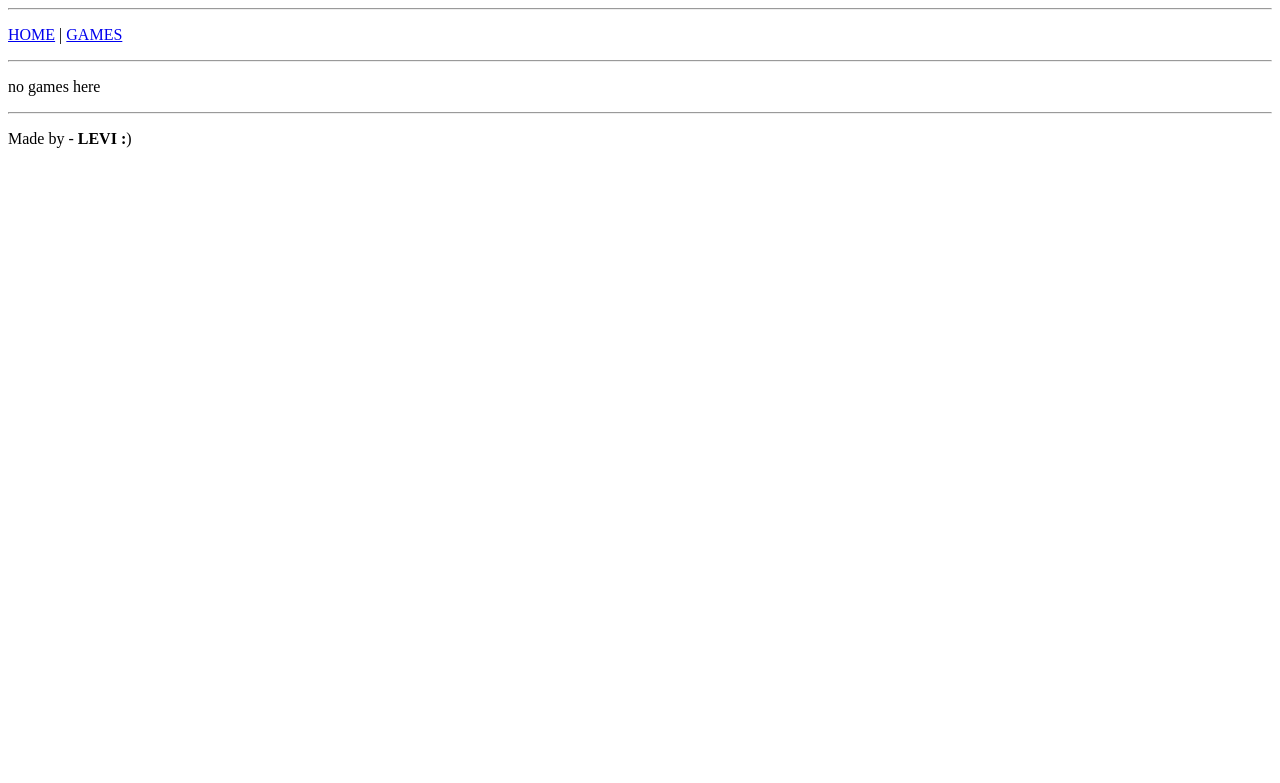
After one commit to LeviDonald/GameMatch, a Flask app: page /games in a window 1280 px wide. The commit adds this page. Shown: the top 783 px of the page. Run offline with Flask 3, Linux system fonts and the light colour scheme.

Commit message:
Improved template inheritance

```diff
--- a/app.py
+++ b/app.py
@@ -5,6 +5,8 @@ app = Flask(__name__)
 
 DATABASE = "gamematch.db"
 HOME = "home.html"
+GAMES = "games.html"
+
 
 def connect_database_id(statement, id):
     conn = sqlite3.connect(DATABASE)
@@ -29,5 +31,10 @@ def home():
     return render_template(HOME)
 
 
+@app.route("/games")
+def games():
+    return render_template(GAMES)
+
+
 if __name__ == "__main__":
     app.run(debug=True)
--- /dev/null
+++ b/templates/footer.html
@@ -0,0 +1,11 @@
+<html lang="en">
+<head>
+    <meta charset="UTF-8">
+    <meta name="viewport" content="width=device-width, initial-scale=1.0">
+    <title>Document</title>
+</head>
+<body>
+    <hr>
+    <p>Made by - <b>LEVI :</b>)</p>
+</body>
+</html>
--- /dev/null
+++ b/templates/games.html
@@ -0,0 +1,4 @@
+{% extends "layout.html" %}
+{% block content %}
+<p>no games here</p>
+{% endblock %}
--- a/templates/layout.html
+++ b/templates/layout.html
@@ -7,7 +7,13 @@
     <script src="/static/jquery-3.7.1.min.js"></script>
 </head>
 <body>
+    <div>
+        {% include "nav.html" %}
+    </div>
     {% block content %}
     {% endblock %}
+    <div>
+        {% include "footer.html" %}
+    </div>
 </body>
 </html>
--- /dev/null
+++ b/templates/nav.html
@@ -0,0 +1,14 @@
+<html lang="en">
+<head>
+    <meta charset="UTF-8">
+    <meta name="viewport" content="width=device-width, initial-scale=1.0">
+    <title>Document</title>
+</head>
+<body>
+    <hr>
+    <div>
+        <p><a href="/">HOME</a> | <a href="/games">GAMES</a></p>
+    </div>
+    <hr>
+</body>
+</html>
```
